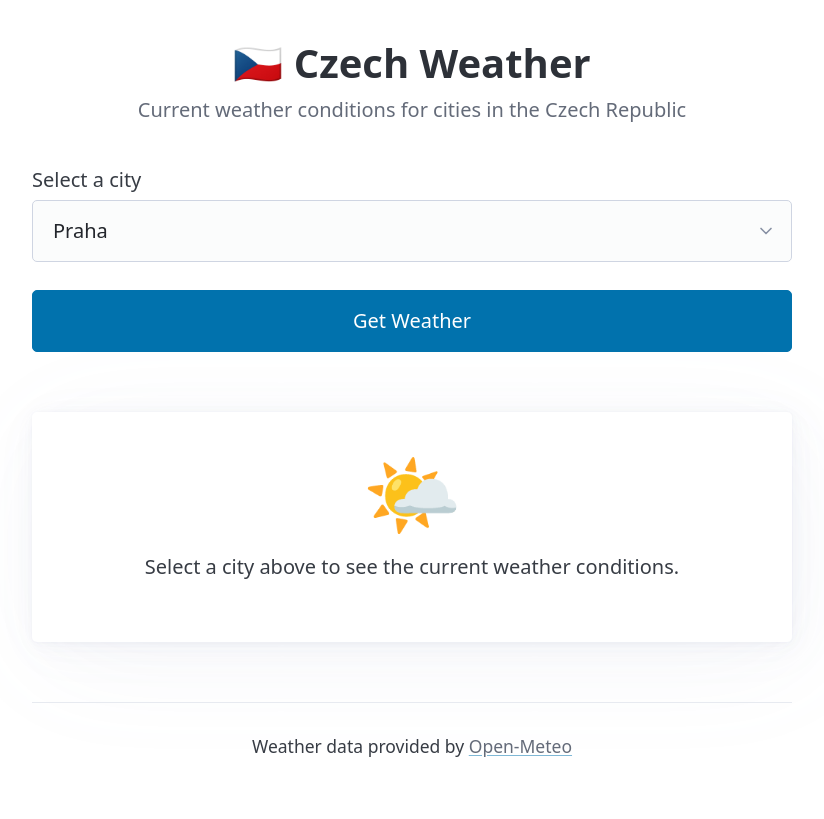
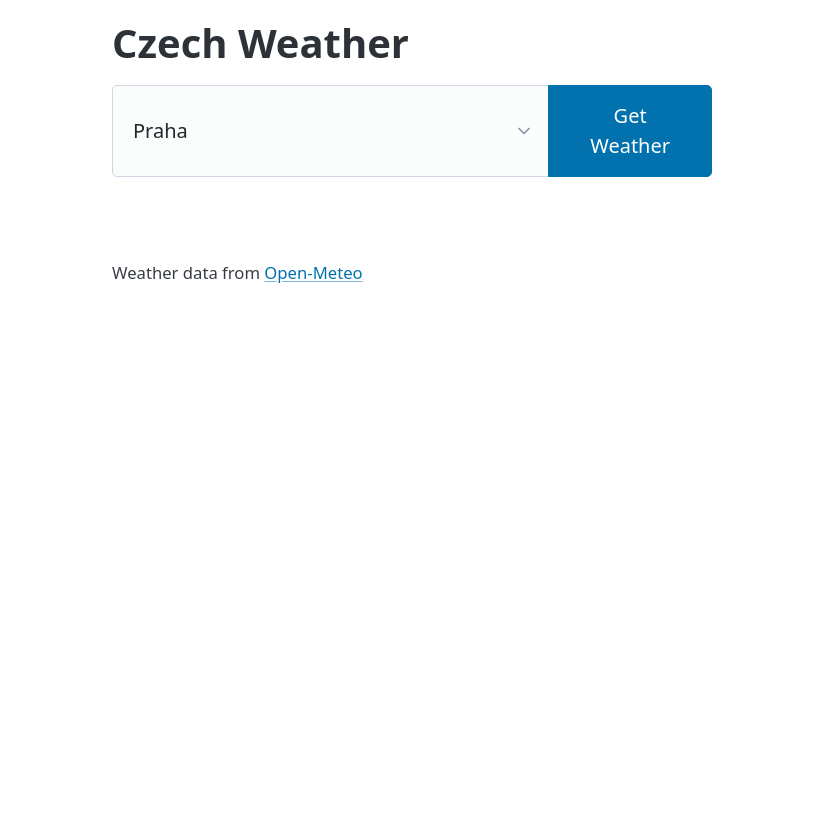
Before and after one commit to developer239/py-weather-app, a Flask app: page / in a window 1280 px wide. Shown: the whole page, without its empty margins (228-1052 px from the left). After the commit the page ends 283 px from the top, so only its background shows below. Run offline with Flask 3, Linux system fonts and the light colour scheme; some libraries are stand-ins or nearby versions.

Commit message:
refactor: clean up html

```diff
--- a/app/services/weather_api.py
+++ b/app/services/weather_api.py
@@ -11,31 +11,30 @@ class WeatherAPIError(Exception):
     pass
 
 
-# Weather code descriptions based on WMO codes
 WEATHER_CODES = {
-    0: ("Clear sky", "☀️"),
-    1: ("Mainly clear", "🌤️"),
-    2: ("Partly cloudy", "⛅"),
-    3: ("Overcast", "☁️"),
-    45: ("Fog", "🌫️"),
-    48: ("Depositing rime fog", "🌫️"),
-    51: ("Light drizzle", "🌧️"),
-    53: ("Moderate drizzle", "🌧️"),
-    55: ("Dense drizzle", "🌧️"),
-    61: ("Slight rain", "🌧️"),
-    63: ("Moderate rain", "🌧️"),
-    65: ("Heavy rain", "🌧️"),
-    71: ("Slight snow", "🌨️"),
-    73: ("Moderate snow", "🌨️"),
-    75: ("Heavy snow", "❄️"),
-    80: ("Slight rain showers", "🌦️"),
-    81: ("Moderate rain showers", "🌦️"),
-    82: ("Violent rain showers", "⛈️"),
-    85: ("Slight snow showers", "🌨️"),
-    86: ("Heavy snow showers", "🌨️"),
-    95: ("Thunderstorm", "⛈️"),
-    96: ("Thunderstorm with slight hail", "⛈️"),
-    99: ("Thunderstorm with heavy hail", "⛈️"),
+    0: "Clear sky",
+    1: "Mainly clear",
+    2: "Partly cloudy",
+    3: "Overcast",
+    45: "Fog",
+    48: "Depositing rime fog",
+    51: "Light drizzle",
+    53: "Moderate drizzle",
+    55: "Dense drizzle",
+    61: "Slight rain",
+    63: "Moderate rain",
+    65: "Heavy rain",
+    71: "Slight snow",
+    73: "Moderate snow",
+    75: "Heavy snow",
+    80: "Slight rain showers",
+    81: "Moderate rain showers",
+    82: "Violent rain showers",
+    85: "Slight snow showers",
+    86: "Heavy snow showers",
+    95: "Thunderstorm",
+    96: "Thunderstorm with slight hail",
+    99: "Thunderstorm with heavy hail",
 }
 
 
@@ -51,12 +50,7 @@ class WeatherData:
     @property
     def description(self) -> str:
         """Get human-readable weather description."""
-        return WEATHER_CODES.get(self.weathercode, ("Unknown", "❓"))[0]
-
-    @property
-    def icon(self) -> str:
-        """Get weather emoji icon."""
-        return WEATHER_CODES.get(self.weathercode, ("Unknown", "❓"))[1]
+        return WEATHER_CODES.get(self.weathercode, "Unknown")
 
     @property
     def wind_direction_text(self) -> str:
--- a/app/static/css/style.css
+++ b/app/static/css/style.css
@@ -1,143 +1,13 @@
-/* Custom styles extending Pico CSS v2 */
+/* Minimal overrides for Pico CSS */
 
-/* Root variables */
-:root {
-    --weather-card-bg: var(--pico-card-background-color);
-    --weather-icon-size: 4rem;
+.container {
+    max-width: 600px;
 }
 
-/* Main container */
-.container {
-    max-width: 800px;
-    margin: 0 auto;
-    padding: 2rem 1rem;
+article h2 {
+    margin-bottom: 0;
 }
 
-/* Header */
-header {
-    text-align: center;
-    margin-bottom: 2rem;
+footer {
+    margin-top: 3rem;
 }
-
-header h1 {
-    margin-bottom: 0.5rem;
-}
-
-header p {
-    color: var(--pico-muted-color);
-}
-
-/* City selection form */
-.city-form {
-    margin-bottom: 2rem;
-}
-
-.city-form select {
-    margin-bottom: 1rem;
-}
-
-/* Weather card */
-.weather-card {
-    text-align: center;
-    padding: 2rem;
-}
-
-.weather-icon {
-    font-size: var(--weather-icon-size);
-    line-height: 1;
-    margin-bottom: 1rem;
-}
-
-.weather-temperature {
-    font-size: 3rem;
-    font-weight: bold;
-    margin-bottom: 0.5rem;
-}
-
-.weather-description {
-    font-size: 1.25rem;
-    color: var(--pico-muted-color);
-    margin-bottom: 1.5rem;
-}
-
-.weather-details {
-    display: grid;
-    grid-template-columns: repeat(auto-fit, minmax(120px, 1fr));
-    gap: 1rem;
-    margin-top: 1.5rem;
-    padding-top: 1.5rem;
-    border-top: 1px solid var(--pico-muted-border-color);
-}
-
-.weather-detail {
-    text-align: center;
-}
-
-.weather-detail-label {
-    font-size: 0.875rem;
-    color: var(--pico-muted-color);
-    display: block;
-    margin-bottom: 0.25rem;
-}
-
-.weather-detail-value {
-    font-size: 1.125rem;
-    font-weight: 500;
-}
-
-/* City name in weather display */
-.weather-city {
-    font-size: 1.5rem;
-    margin-bottom: 1rem;
-    color: var(--pico-muted-color);
-}
-
-/* Flash messages */
-.flash-messages {
-    margin-bottom: 1.5rem;
-}
-
-.flash-message {
-    padding: 1rem;
-    border-radius: var(--pico-border-radius);
-    margin-bottom: 0.5rem;
-}
-
-.flash-message.error {
-    background-color: var(--pico-del-color);
-    color: white;
-}
-
-.flash-message.success {
-    background-color: var(--pico-ins-color);
-    color: white;
-}
-
-/* Footer */
-footer {
-    text-align: center;
-    margin-top: 3rem;
-    padding-top: 1.5rem;
-    border-top: 1px solid var(--pico-muted-border-color);
-    color: var(--pico-muted-color);
-    font-size: 0.875rem;
-}
-
-footer a {
-    color: var(--pico-muted-color);
-}
-
-/* Responsive adjustments */
-@media (max-width: 576px) {
-    .weather-temperature {
-        font-size: 2.5rem;
-    }
-
-    .weather-icon {
-        font-size: 3rem;
-    }
-
-    .weather-details {
-        grid-template-columns: 1fr 1fr;
-    }
-}
--- a/app/templates/base.html
+++ b/app/templates/base.html
@@ -1,47 +1,29 @@
 <!DOCTYPE html>
-<html lang="en" data-theme="light">
+<html lang="en">
 <head>
     <meta charset="UTF-8">
     <meta name="viewport" content="width=device-width, initial-scale=1.0">
     <title>{% block title %}Czech Weather{% endblock %}</title>
-
-    <!-- Pico CSS v2 -->
     <link rel="stylesheet" href="https://cdn.jsdelivr.net/npm/@picocss/pico@2/css/pico.min.css">
-
-    <!-- Custom styles -->
     <link rel="stylesheet" href="{{ url_for('static', filename='css/style.css') }}">
-
-    {% block extra_head %}{% endblock %}
 </head>
 <body>
     <main class="container">
-        <header>
-            <h1>🇨🇿 Czech Weather</h1>
-            <p>Current weather conditions for cities in the Czech Republic</p>
-        </header>
+        <h1>Czech Weather</h1>
 
         {% with messages = get_flashed_messages(with_categories=true) %}
             {% if messages %}
-                <div class="flash-messages">
-                    {% for category, message in messages %}
-                        <div class="flash-message {{ category }}">
-                            {{ message }}
-                        </div>
-                    {% endfor %}
-                </div>
+                {% for category, message in messages %}
+                    <p><mark>{{ message }}</mark></p>
+                {% endfor %}
             {% endif %}
         {% endwith %}
 
         {% block content %}{% endblock %}
 
         <footer>
-            <p>
-                Weather data provided by
-                <a href="https://open-meteo.com/" target="_blank" rel="noopener">Open-Meteo</a>
-            </p>
+            <small>Weather data from <a href="https://open-meteo.com/">Open-Meteo</a></small>
         </footer>
     </main>
-
-    {% block extra_scripts %}{% endblock %}
 </body>
 </html>
--- a/app/templates/index.html
+++ b/app/templates/index.html
@@ -1,16 +1,12 @@
 {% extends "base.html" %}
 
 {% from "macros/forms.html" import city_select_form %}
-{% from "macros/weather.html" import weather_card, no_weather_placeholder %}
-
-{% block title %}Czech Weather - Current Conditions{% endblock %}
+{% from "macros/weather.html" import weather_card %}
 
 {% block content %}
     {{ city_select_form(form) }}
 
     {% if weather and selected_city %}
         {{ weather_card(weather, selected_city) }}
-    {% else %}
-        {{ no_weather_placeholder() }}
     {% endif %}
 {% endblock %}
--- a/app/templates/macros/forms.html
+++ b/app/templates/macros/forms.html
@@ -1,12 +1,9 @@
-{% macro city_select_form(form, button_text="Get Weather") %}
-<form method="POST" action="{{ url_for('main.weather') }}" class="city-form">
+{% macro city_select_form(form) %}
+<form method="POST" action="{{ url_for('main.weather') }}">
     {{ form.hidden_tag() }}
-
-    <label for="{{ form.city.id }}">
-        Select a city
-        {{ form.city(class="") }}
-    </label>
-
-    <button type="submit">{{ button_text }}</button>
+    <fieldset role="group">
+        {{ form.city() }}
+        <button type="submit">Get Weather</button>
+    </fieldset>
 </form>
 {% endmacro %}
--- a/app/templates/macros/weather.html
+++ b/app/templates/macros/weather.html
@@ -1,36 +1,11 @@
 {% macro weather_card(weather, city) %}
-<article class="weather-card">
-    <div class="weather-city">{{ city.name }}</div>
-
-    <div class="weather-icon">{{ weather.icon }}</div>
-
-    <div class="weather-temperature">{{ weather.temperature }}°C</div>
-
-    <div class="weather-description">{{ weather.description }}</div>
-
-    <div class="weather-details">
-        <div class="weather-detail">
-            <span class="weather-detail-label">Wind Speed</span>
-            <span class="weather-detail-value">{{ weather.windspeed }} km/h</span>
-        </div>
-
-        <div class="weather-detail">
-            <span class="weather-detail-label">Wind Direction</span>
-            <span class="weather-detail-value">{{ weather.wind_direction_text }} ({{ weather.winddirection }}°)</span>
-        </div>
-
-        <div class="weather-detail">
-            <span class="weather-detail-label">Updated</span>
-            <span class="weather-detail-value">{{ weather.time | replace('T', ' ') }}</span>
-        </div>
-    </div>
+<article>
+    <header>{{ city.name }}</header>
+    <h2>{{ weather.temperature }}°C</h2>
+    <p>{{ weather.description }}</p>
+    <footer>
+        Wind: {{ weather.windspeed }} km/h {{ weather.wind_direction_text }} |
+        Updated: {{ weather.time | replace('T', ' ') }}
+    </footer>
 </article>
 {% endmacro %}
-
-
-{% macro no_weather_placeholder() %}
-<article class="weather-card">
-    <div class="weather-icon">🌤️</div>
-    <p>Select a city above to see the current weather conditions.</p>
-</article>
-{% endmacro %}
```
Also changed, not shown: README.md.
